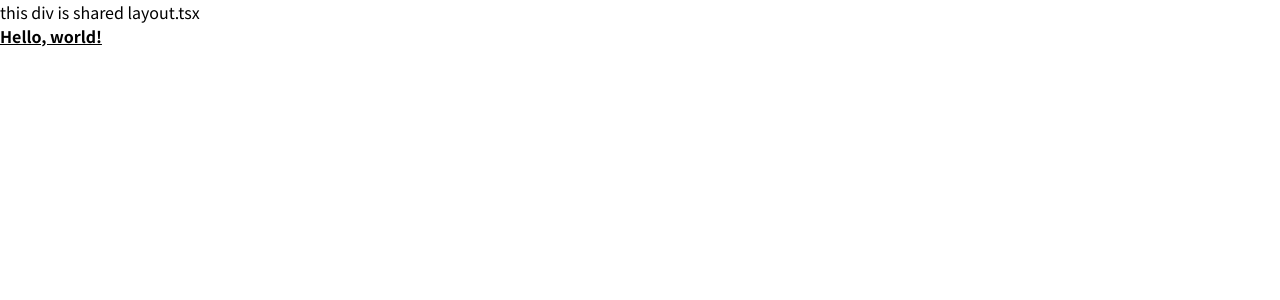
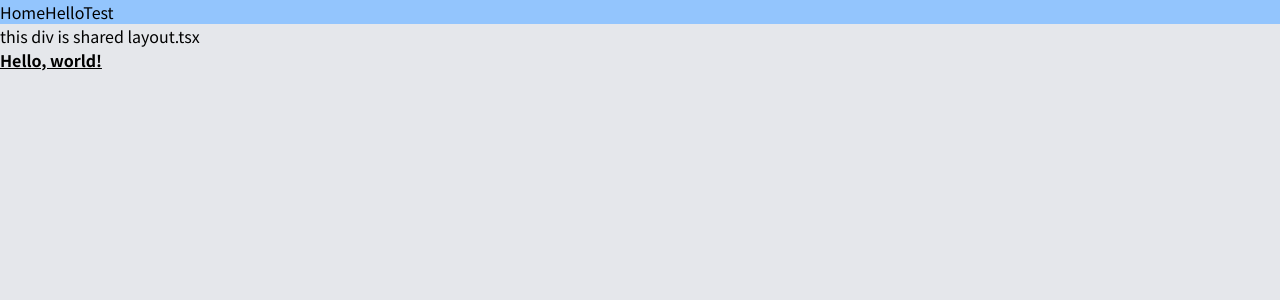
Before and after one commit to shi0n0/practice-next.js, a Next.js app: page / in a window 1280 px wide. Shown: the top 300 px of the page. Built offline with nearby package versions, Linux system fonts and the light colour scheme.

Commit message:
navbarを追加

```diff
--- a/src/app/layout.tsx
+++ b/src/app/layout.tsx
@@ -1,5 +1,6 @@
 import { Noto_Sans_JP } from 'next/font/google'
 import './globals.css'
+import Navbar from './navbar';
 
 // フォントの読み込み
 const NotoSansJP = Noto_Sans_JP({
@@ -23,7 +24,8 @@ export default function RootLayout({
 }) {
   return (
     <html lang="ja">
-      <body className={NotoSansJP.className}>
+      <body className={`${NotoSansJP.className} bg-gray-200`}>
+      <Navbar />
           <div>this div is shared layout.tsx</div>
           <main>
             {children}
```
